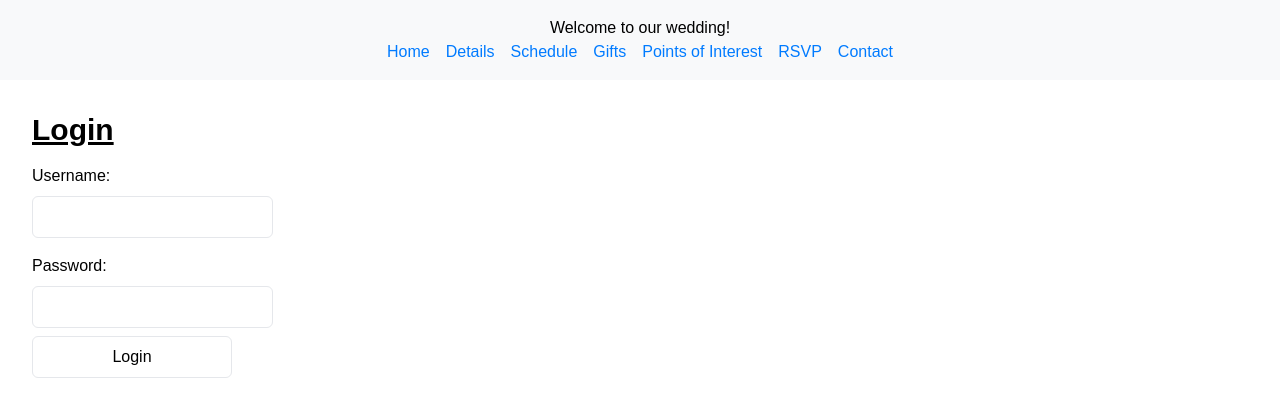
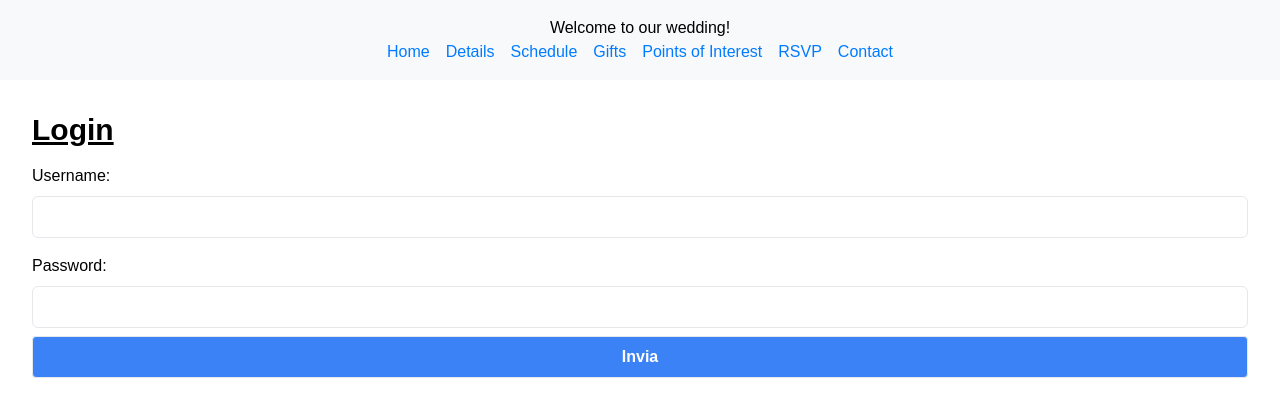
Before and after one commit to ciccilleju/wedding, a React (Create React App) app: page /login in a window 1280 px wide. Shown: the top 416 px of the page. Built offline with nearby package versions, Linux system fonts and the light colour scheme; the HTML template or start-up script is replaced by a standard one.

Commit message:
fix layout

```diff
--- a/src/App.css
+++ b/src/App.css
@@ -35,8 +35,7 @@ nav a:hover {
 
 main {
   padding: 2rem;
-  max-width: 1440px;
-  margin: 0 auto;
+
 }
 
 section {
@@ -61,5 +60,5 @@ input,
 button,
 select {
   @apply border rounded-md px-4 py-2 outline-none focus:border-blue-500;
-  min-width: 200px;
+  min-width: 100%;
 }
--- a/src/App.js
+++ b/src/App.js
@@ -26,7 +26,7 @@ function App() {
     <AuthProvider>
       <Router>
         <Header />
-        <main>
+        <main className="max-w-screen-xl mx-auto">
           <Routes>
             <Route path="/login" element={<Login />} />
             <Route path="/" element={<Home />} />
--- /dev/null
+++ b/src/components/Button.js
@@ -0,0 +1,29 @@
+// src/components/Button.js
+import React from 'react';
+import PropTypes from 'prop-types';
+
+const Button = ({ children, onClick, variant = 'primary' }) => {
+  const baseClasses = "text-white font-bold py-2 px-4 rounded focus:outline-none focus:shadow-outline";
+  const variantClasses = {
+    primary: "bg-blue-500 hover:bg-blue-700",
+    secondary: "bg-gray-500 hover:bg-gray-700",
+    success: "bg-green-500 hover:bg-green-700",
+    danger: "bg-red-500 hover:bg-red-700"
+  };
+
+  return (
+    <button
+      onClick={onClick}
+      className={`${baseClasses} ${variantClasses[variant] || variantClasses.primary}`}
+    >
+      {children}
+    </button>
+  );
+};
+
+Button.propTypes = {
+  children: PropTypes.node.isRequired,
+  variant: PropTypes.oneOf(['primary', 'secondary', 'success', 'danger']),
+};
+
+export default Button;
--- a/src/components/Login.js
+++ b/src/components/Login.js
@@ -1,6 +1,7 @@
 import React, { useState, useContext } from 'react';
 import { AuthContext } from '../context/AuthContext';
 import { useTranslation } from 'react-i18next';
+import Button from './Button';
 
 const Login = () => {
   const [username, setUsername] = useState('');
@@ -38,7 +39,7 @@ const Login = () => {
           onChange={(e) => setPassword(e.target.value)}
           required
         />
-        <button type="submit">Login</button>
+        <Button type="submit" variant="primary" > Invia </Button>
       </form>
     </section>
   );
--- a/src/components/RSVP.js
+++ b/src/components/RSVP.js
@@ -1,5 +1,6 @@
 import React, { useState } from 'react';
 import { useTranslation } from 'react-i18next';
+import Button from './Button';
 
 const RSVP = () => {
   const [name, setName] = useState('');
@@ -7,6 +8,7 @@ const RSVP = () => {
   const [attendance, setAttendance] = useState('');
 
   const handleSubmit = (e) => {
+    alert('prent')
     e.preventDefault();
     // handle form submission logic
   };
@@ -37,7 +39,9 @@ const RSVP = () => {
             <option value="5">5</option>
           </select>
         </>}
-        <button type="submit">Invia</button>
+        <Button type="submit" onClick={handleSubmit} variant="primary" > Invia </Button>
+
+
       </form>
     </section>
   );
--- a/src/components/UsersManagement/UserManagement.js
+++ b/src/components/UsersManagement/UserManagement.js
@@ -1,6 +1,8 @@
 import React, { useState, useEffect } from 'react';
 import axios from 'axios';
 import ConfirmationDialog from '../UI/Dialog';
+import UserList from './UsersList';
+import Button from '../Button';
 
 const UserManagement = () => {
   const [users, setUsers] = useState([]);
@@ -84,20 +86,20 @@ const UserManagement = () => {
   return (
     <div>
       <h2 className="text-3xl font-bold underline">User Management</h2>
-      {editUser !== 'update' && <button onClick={() => setEditUser(editUser === 'add' ? '' : 'add')}>
+      {editUser !== 'update' && <Button type="button" variant={editUser === 'add' ? 'secondary' : 'primary'} onClick={() => setEditUser(editUser === 'add' ? '' : 'add')}>
         {editUser === 'add' ? 'Chiudi' : 'Aggiungi Utente'}
-      </button>}
-      {editUser === 'update' && <button onClick={() => setEditUser('')}>
-        Chiudi
-      </button>}
+      </Button>}
+      {editUser === 'update' && <Button onClick={() => setEditUser('')} type="button" variant="secondary" > Chiudi </Button>
+      }
       {editUser && <>
 
         <form onSubmit={(e) => {
           e.preventDefault();
           createUser();
         }}>
+
           <input type="text" placeholder="Username" value={formData.username} onChange={(e) => setFormData({ ...formData, username: e.target.value })} />
-          <input type="password" placeholder="Password" value={formData.password} onChange={(e) => setFormData({ ...formData, password: e.target.value })} />
+          <input className='hidden' type="password" placeholder="Password" value={formData.password} onChange={(e) => setFormData({ ...formData, password: e.target.value })} />
           <select value={formData.role} onChange={(e) => setFormData({ ...formData, role: e.target.value })}>
             <option value="guest_italy">Guest Italy</option>
             <option value="guest">Ospite in zona</option>
@@ -109,21 +111,13 @@ const UserManagement = () => {
             <option value="hu">Ungherese</option>
             <option value="en">Inglese</option>
           </select>
-          {editUser === 'add' && <button type="submit">Create User</button>}
-          {editUser === 'update' && <button type="button" onClick={() => updateUser(selectedUser?._id)}>Update User</button>}
+          {editUser === 'add' && <Button variant="primary" type="submit">Create User</Button>}
+          {editUser === 'update' && <Button variant="primary" type="button" onClick={() => updateUser(selectedUser?._id)}>Update User</Button>}
         </form>
       </>}
-      <h1>Lista utenti registrati</h1>
-      <ul>
+      <h2 className="text-3xl font-bold my-4 text-center">Lista utenti registrati</h2>
+      <UserList users={users} handleUpdateUser={handleUpdateUser} handleDeleteUser={handleDeleteUser} />
 
-        {users.map(user => (
-          <li key={user._id}>
-            {user.username} ({user.role}) - {user.language}
-            <button onClick={() => handleUpdateUser(user)}>Update</button>
-            <button onClick={() => handleDeleteUser(user)}>Delete</button>
-          </li>
-        ))}
-      </ul>
       {showConfirmation && (
         <ConfirmationDialog
           message="Are you sure you want to delete this user?"
--- /dev/null
+++ b/src/components/UsersManagement/UsersList.js
@@ -0,0 +1,35 @@
+import React from 'react';
+
+const UserList = ({ users, handleUpdateUser, handleDeleteUser }) => {
+  return (
+    <div className="p-4">
+      <ul className="space-y-4">
+        {users.map(user => (
+          <li key={user._id} className="flex flex-col md:flex-row items-center justify-between p-4 border rounded-lg shadow-md bg-white">
+            <div className="flex-1 text-center md:text-left">
+              <p className="text-lg font-semibold">Username: {user.username}</p>
+              <p className="text-gray-600">Language: {user.language}</p>
+              <p className="text-gray-600">Role: {user.role}</p>
+            </div>
+            <div className="mt-4 md:mt-0 flex  flex-col">
+              <button
+                className="bg-blue-500 hover:bg-blue-700 text-white font-bold py-2 px-4 rounded"
+                onClick={() => handleUpdateUser(user)}
+              >
+                Update
+              </button>
+              <button
+                className="bg-red-500 hover:bg-red-700 text-white font-bold py-2 px-4 rounded"
+                onClick={() => handleDeleteUser(user)}
+              >
+                Delete
+              </button>
+            </div>
+          </li>
+        ))}
+      </ul>
+    </div>
+  );
+};
+
+export default UserList;
--- a/tailwind.config.js
+++ b/tailwind.config.js
@@ -4,7 +4,11 @@ module.exports = {
     "./src/**/*.{js,jsx,ts,tsx}",
   ],
   theme: {
-    extend: {},
-  },
-  plugins: [],
+    extend: {
+      maxWidth: {
+        'screen-xxl': '1680px'
+      },
+    },
+    plugins: [],
+  }
 }
```
